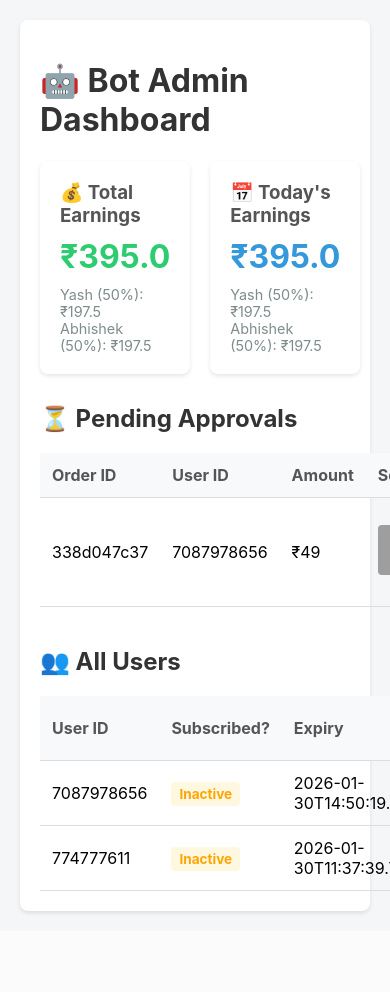
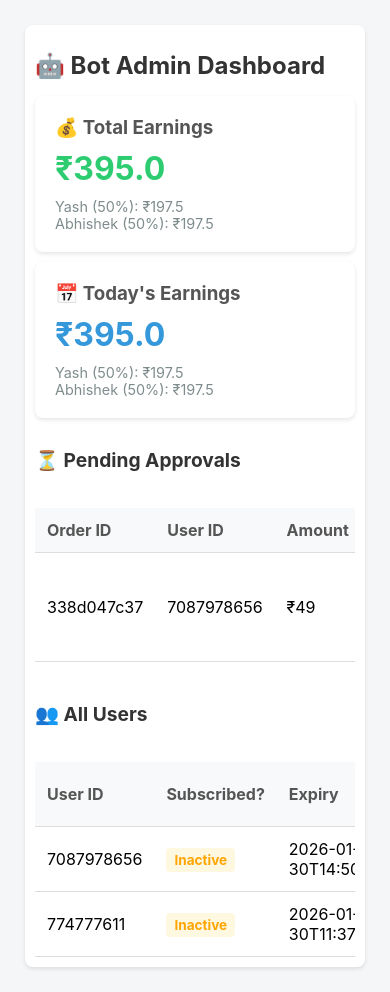
Before and after one commit to Monu5641000/Telegram_bot, a Flask app: page / in a window 390 px wide; the page is wider, and only the part inside the window is pictured. Before the commit the page ends 915 px from the top of that part, so only its background shows below. Run offline with Flask 3, Linux system fonts and the light colour scheme; grey boxes are pictures that could not be loaded.

Commit message:
making index.html responsive for every devices

```diff
--- a/server.py
+++ b/server.py
@@ -124,7 +124,7 @@ def expire(user_id):
     return jsonify({"status": "error", "message": "User not found"}), 404
 
 def run_server():
-    app.run(host='0.0.0.0', port=5000)
+    app.run(host='0.0.0.0', port=5050)
 
 if __name__ == '__main__':
     run_server()
--- a/templates/index.html
+++ b/templates/index.html
@@ -88,6 +88,39 @@
         .btn:hover {
             opacity: 0.9;
         }
+
+        /* Mobile Responsiveness */
+        @media (max-width: 768px) {
+            .container {
+                padding: 10px;
+                margin: 5px;
+            }
+
+            /* Stack Stats */
+            .stats-container {
+                flex-direction: column !important;
+                gap: 10px !important;
+            }
+
+            /* Scrollable Tables */
+            .table-responsive {
+                overflow-x: auto;
+                -webkit-overflow-scrolling: touch;
+            }
+
+            table {
+                min-width: 600px;
+                /* Force width to trigger scroll */
+            }
+
+            h1 {
+                font-size: 1.5em;
+            }
+
+            h2 {
+                font-size: 1.2em;
+            }
+        }
     </style>
 </head>
 
@@ -95,7 +128,7 @@
     <div class="container">
         <h1>🤖 Bot Admin Dashboard</h1>
 
-        <div style="display: flex; gap: 20px; margin-bottom: 30px;">
+        <div class="stats-container" style="display: flex; gap: 20px; margin-bottom: 30px;">
             <div
                 style="flex: 1; background: white; padding: 20px; border-radius: 8px; box-shadow: 0 2px 4px rgba(0,0,0,0.1);">
                 <h3 style="margin: 0 0 10px 0; color: #555;">💰 Total Earnings</h3>
@@ -118,6 +151,7 @@
 
         <h2>⏳ Pending Approvals</h2>
         {% if orders %}
+        <div class="table-responsive">
             <table>
                 <thead>
                     <tr>
@@ -154,11 +188,13 @@
                     {% endfor %}
                 </tbody>
             </table>
+        </div>
         {% else %}
         <p>No pending orders.</p>
         {% endif %}
 
         <h2 style="margin-top: 40px;">👥 All Users</h2>
+        <div class="table-responsive">
             <table>
                 <thead>
                     <tr>
@@ -195,24 +231,52 @@
                 </tbody>
             </table>
         </div>
+    </div>
 
     <script>
+        let isHovering = false;
+
+        // Detect interactions to pause refresh
+        document.querySelectorAll('button').forEach(button => {
+            button.addEventListener('mouseenter', () => isHovering = true);
+            button.addEventListener('mouseleave', () => isHovering = false);
+        });
+
+        // Auto Refresh (Every 2 seconds, unless hovering or interacting)
+        setInterval(() => {
+            if (!isHovering) {
+                window.location.reload();
+            }
+        }, 2000);
+
         async function approve(orderId) {
-            if (!confirm("Approve order " + orderId + "?")) return;
+            isHovering = true; // Pause refresh
+            if (!confirm("Approve order " + orderId + "?")) {
+                isHovering = false;
+                return;
+            }
             const res = await fetch('/api/approve/' + orderId, { method: 'POST' });
             if (res.ok) location.reload();
             else alert("Error approving");
         }
 
         async function reject(orderId) {
-            if (!confirm("Reject order " + orderId + "?")) return;
+            isHovering = true;
+            if (!confirm("Reject order " + orderId + "?")) {
+                isHovering = false;
+                return;
+            }
             const res = await fetch('/api/reject/' + orderId, { method: 'POST' });
             if (res.ok) location.reload();
             else alert("Error rejecting");
         }
 
         async function expire(userId) {
-            if (!confirm("Are you sure you want to expire subscription for user " + userId + "?")) return;
+            isHovering = true;
+            if (!confirm("Are you sure you want to expire subscription for user " + userId + "?")) {
+                isHovering = false;
+                return;
+            }
             const res = await fetch('/api/expire/' + userId, { method: 'POST' });
             if (res.ok) location.reload();
             else alert("Error expiring user");
```
Lines whose indentation alone changed are shown as unchanged.
